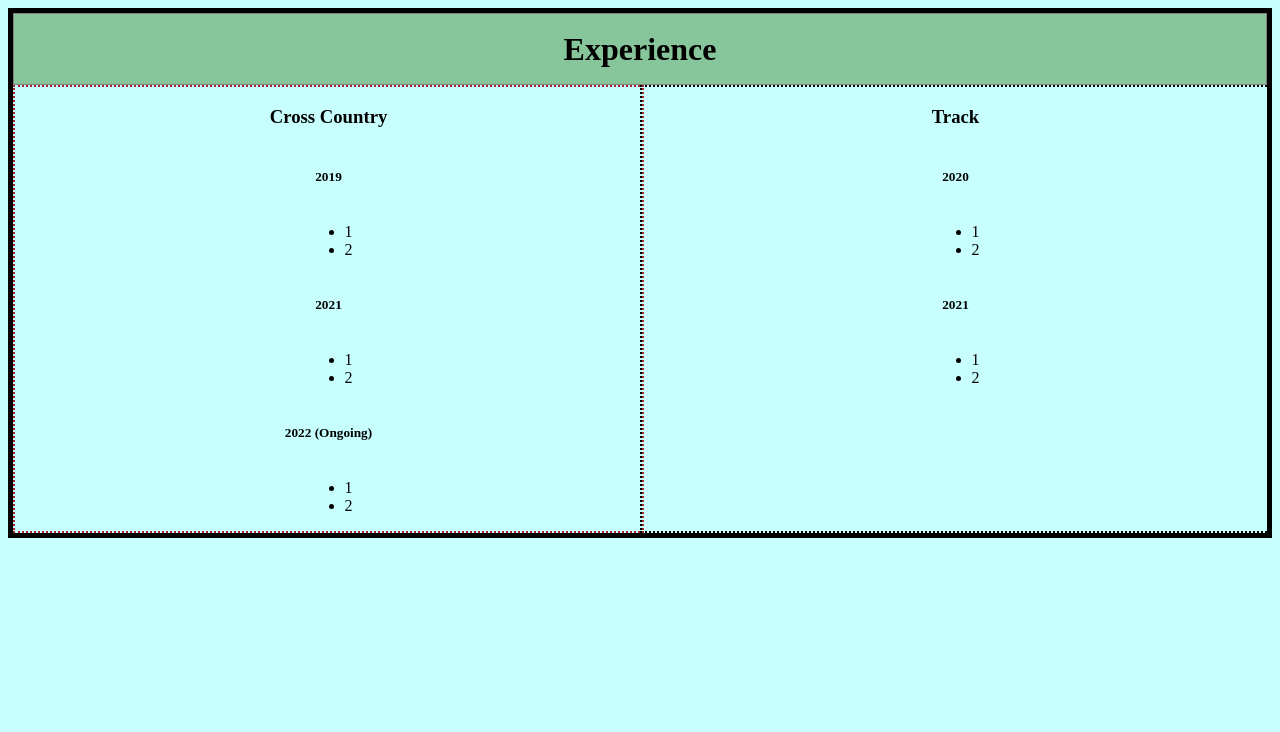
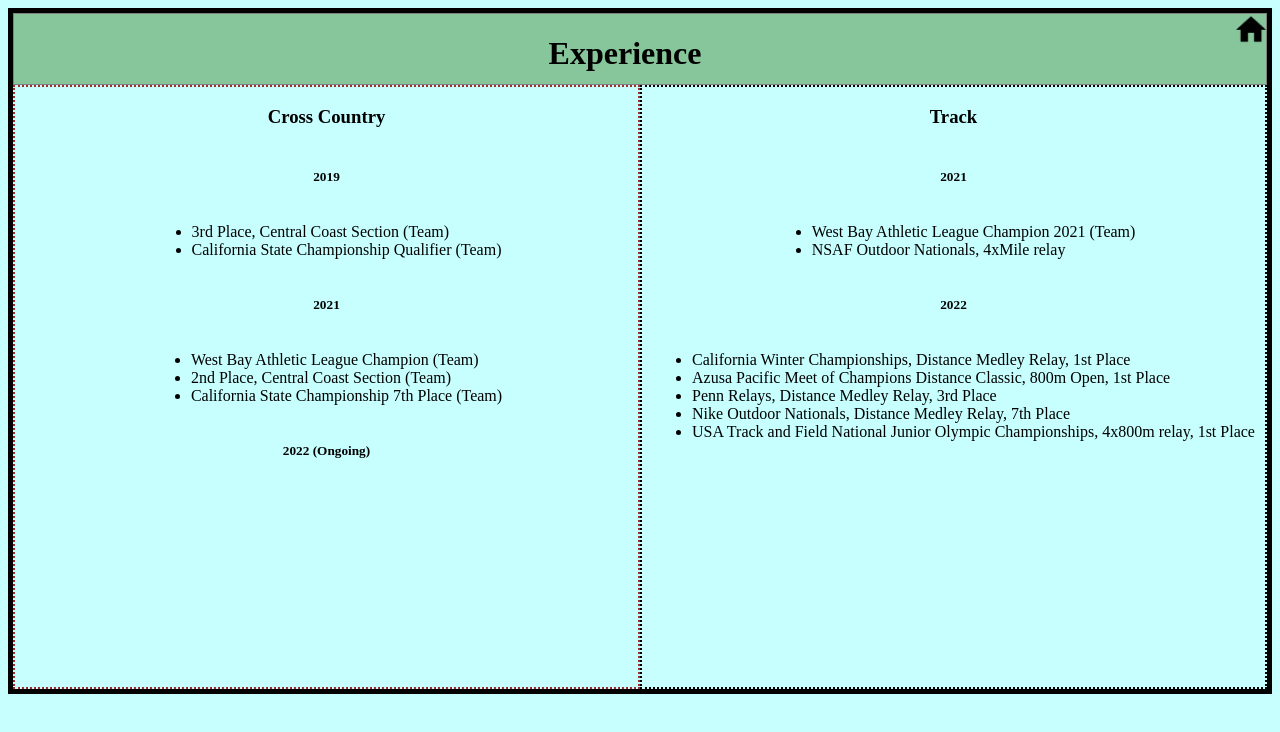
Before and after one commit to aidenpd100/ATCS-2022, a plain HTML site: page portfolio/experience.html in a window 1280 px wide. Drawn offline with Linux system fonts and the light colour scheme.

Commit message:
Final portfolio

```diff
--- a/portfolio/experience.html
+++ b/portfolio/experience.html
@@ -3,40 +3,41 @@
     <head>
         <link rel="stylesheet" href="style.css">
     </head>
-    <body class="border">
+    <body>
         <div class="header" id="experience-header">
-            <h1>Experience</h1>
+            <h1 id="header-text">Experience</h1>
+            <a href="index.html"> <img id="home-button" src="home-button.png" alt=""> </a>
         </div>
         <div id="experience-content">
             <div class="experience-section" id="xc-experience">
                 <h3>Cross Country</h3>
                 <h5>2019</h5>
                     <ul>
-                        <li>1</li>
-                        <li>2</li>
+                        <li>3rd Place, Central Coast Section (Team)</li>
+                        <li>California State Championship Qualifier (Team)</li>
                     </ul>
                 <h5>2021</h5>
                 <ul>
-                    <li>1</li>
-                    <li>2</li>
+                    <li>West Bay Athletic League Champion (Team)</li>
+                    <li>2nd Place, Central Coast Section (Team)</li>
+                    <li>California State Championship 7th Place (Team)</li>
                 </ul>
                 <h5>2022 (Ongoing)</h5>
-                <ul>
-                    <li>1</li>
-                    <li>2</li>
-                </ul>
             </div>
             <div class="experience-section" id="track-experience">
                 <h3>Track</h3>
-                <h5>2020</h5>
-                <ul>
-                    <li>1</li>
-                    <li>2</li>
-                </ul>
                 <h5>2021</h5>
                 <ul>
-                    <li>1</li>
-                    <li>2</li>
+                    <li>West Bay Athletic League Champion 2021 (Team)</li>
+                    <li>NSAF Outdoor Nationals, 4xMile relay</li>
+                </ul>
+                <h5>2022</h5>
+                <ul>
+                    <li>California Winter Championships, Distance Medley Relay, 1st Place</li>
+                    <li>Azusa Pacific Meet of Champions Distance Classic, 800m Open, 1st Place</li>
+                    <li>Penn Relays, Distance Medley Relay, 3rd Place</li>
+                    <li>Nike Outdoor Nationals, Distance Medley Relay, 7th Place</li>
+                    <li>USA Track and Field National Junior Olympic Championships, 4x800m relay, 1st Place</li>
                 </ul>
             </div>
         </div>
--- a/portfolio/style.css
+++ b/portfolio/style.css
@@ -9,11 +9,23 @@ body{
 }
 
 .header{
-    display: grid;
-    justify-content: center;
-    align-content: center;
+    display: flex;
     height: 70px;
     border: solid 1px gray;
+}
+
+#header-text{
+    margin-left: auto;
+    margin-right: auto;
+}
+
+#home-button{
+    height: 30px;
+    margin-left: auto;
+}
+
+#bold{
+    font-weight: bold;
 }
 
 /* HERO PAGE */
@@ -37,12 +49,6 @@ body{
     font-style: italic;
 }
 
-#hero-pic-div{
-    display:flex;
-    flex-direction: column;
-    min-height: 95vh
-}
-
 #hero-pic{
     height: 95vh;
     align-self: flex-end;
@@ -52,6 +58,17 @@ body{
 
 #about-header{
     background-color: lightblue;
+}
+
+#about-text{
+    display:flex;
+    margin-left: 10px;
+    text-align: left;
+}
+
+#about-pic{
+    display:block;
+    max-width: 30%;
 }
 
 /* EXPERIENCE PAGE */
@@ -69,14 +86,16 @@ body{
     display: flex;
     flex-direction: column;
     align-items: center;
-    width: 100%;
+    overflow: scroll;
 }
 
 #xc-experience{
+    height: 75vh;
     border: 2px brown dotted;
 }
 
 #track-experience{
+    height: 75vh;
     border: 2px black dotted;
 }
 
```
Also changed, not shown: portfolio/about.html (+13 -3 lines), portfolio/contact.html (+6 -4 lines), portfolio/index.html (+2 -4 lines), portfolio/home-button.png (added), 1 other file.
